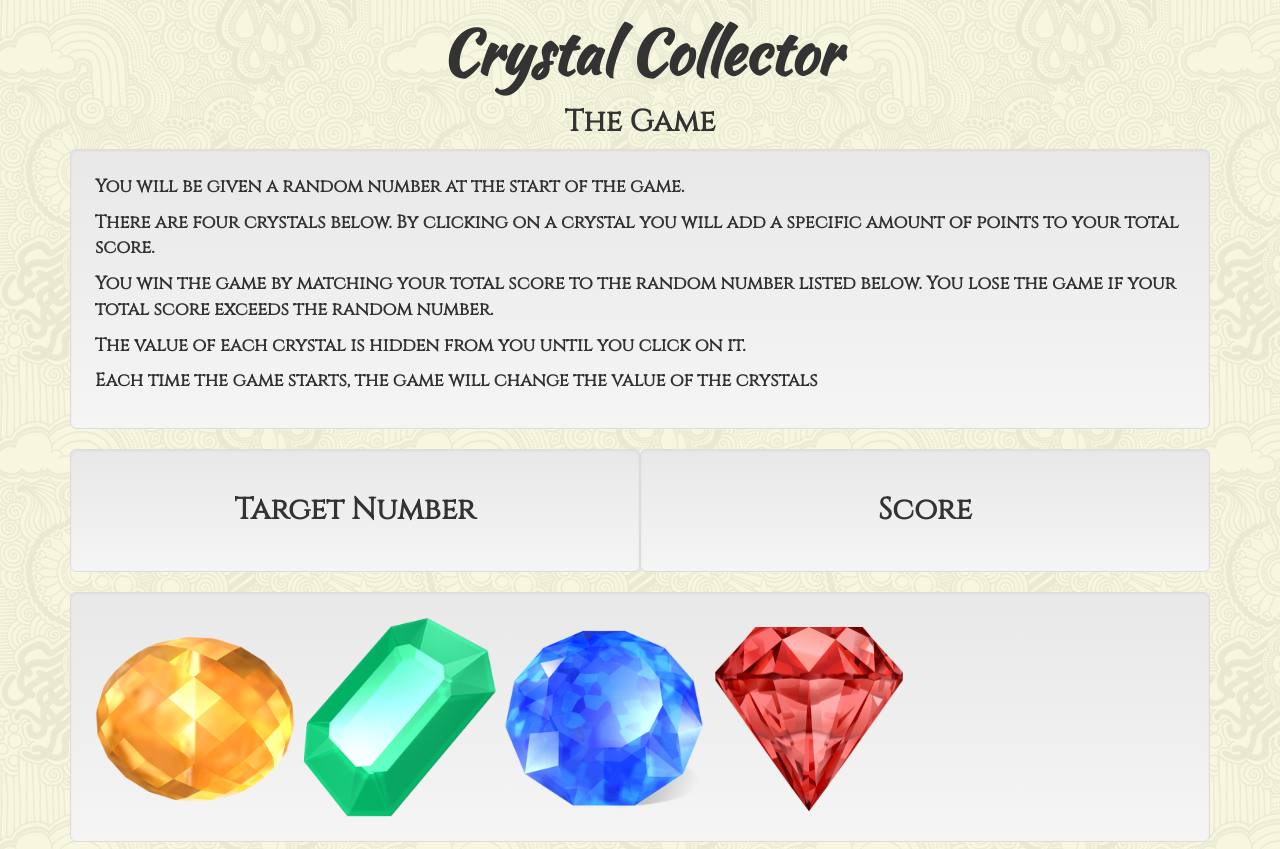
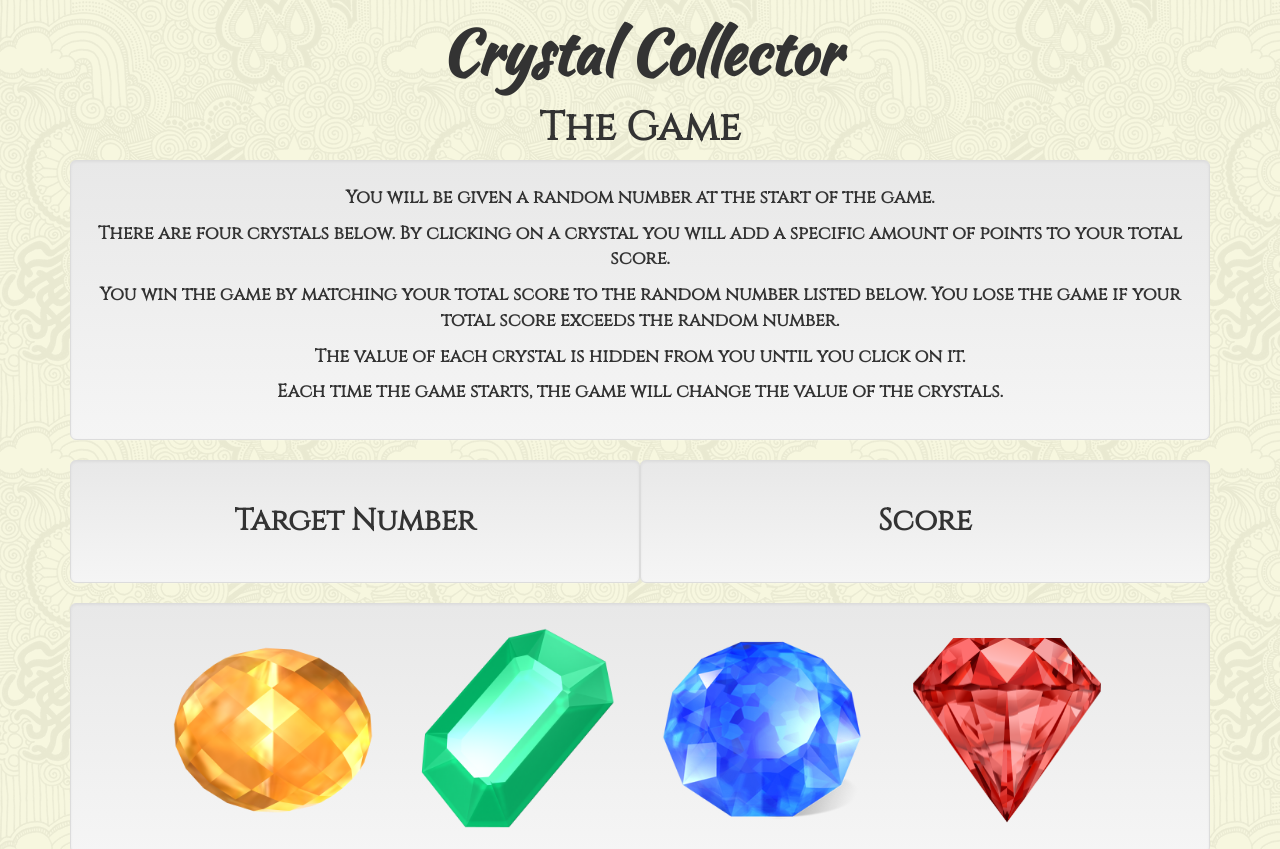
Before and after one commit to amorreale87/week-4-game, a plain HTML site: page index.html in a window 1280 px wide. Shown: the top 849 px of the page. Drawn offline with nearby package versions, Linux system fonts and the light colour scheme.

Commit message:
centered crystals

```diff
--- a/assets/css/style.css
+++ b/assets/css/style.css
@@ -23,11 +23,30 @@ font-family: 'Kaushan Script', cursive;
 font-size: 60px;
 }
 
+.h2-large{
+	font-size:40px;
+}
+
+
+.container{
+	text-align: center;
+}
+
 img{
 
 	width: 200px;
 	height:200px;
+	margin-left: 20px;
+	margin-right: 20px;
 
+	display:inline-block;
+}
+
+img:hover{
+
+	cursor:pointer;
+
+	opacity: .7;
 }
 
 #instructions p{
--- a/index.html
+++ b/index.html
@@ -40,7 +40,7 @@
 		<div class="row">
 			<div class="col-lg-12 text-center">
 				<h1>Crystal Collector</h1>
-				<h2>The Game</h2>
+				<h2 class="h2-large">The Game</h2>
 			</div>
 		</div>
 	</div>
@@ -56,7 +56,7 @@
 
 					<p>The value of each crystal is hidden from you until you click on it.</p>
 
-					<p>Each time the game starts, the game will change the value of the crystals</p>
+					<p>Each time the game starts, the game will change the value of the crystals.</p>
 
 				</div>
 
```
